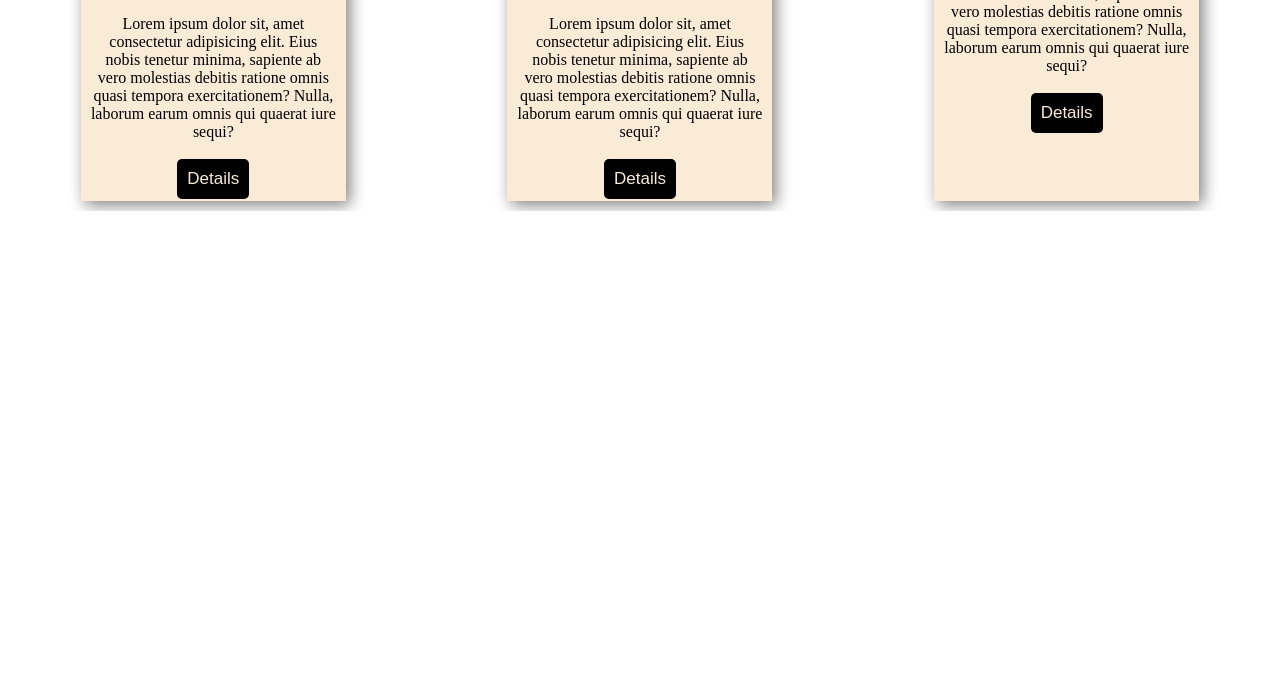
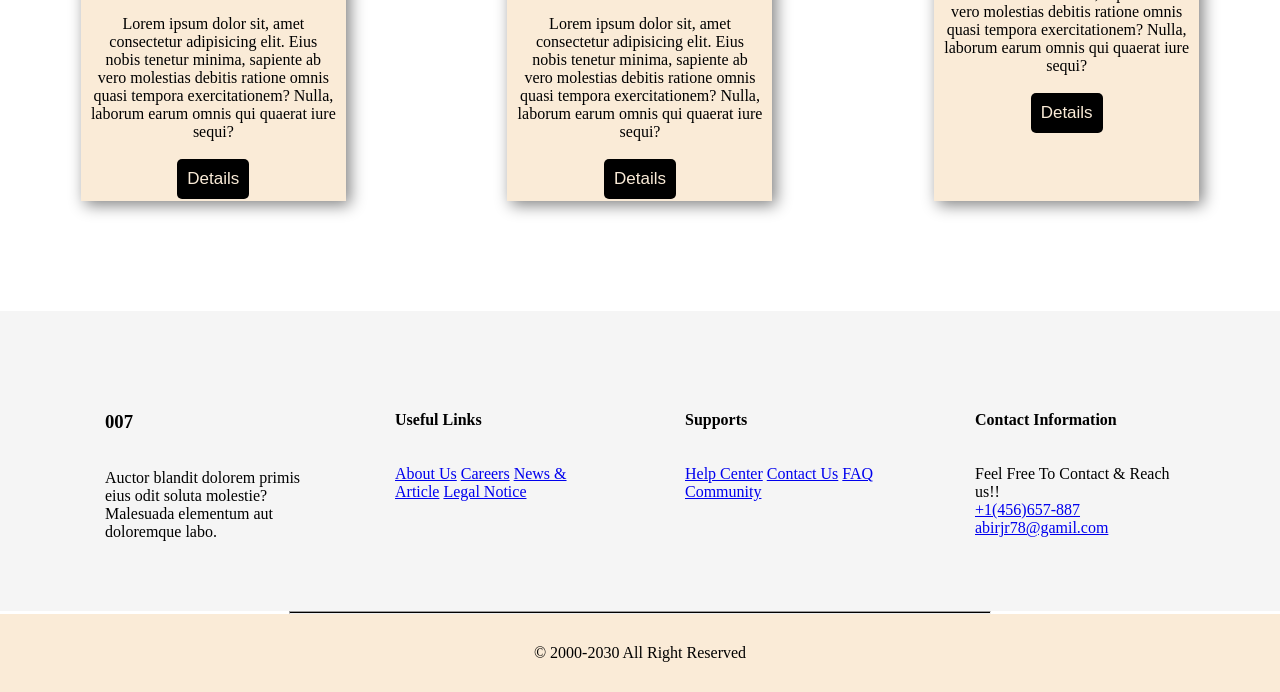
Before and after one commit to khalad007/conceptual, a plain HTML site: page index.html in a window 1280 px wide. Shown: the part 1670-2362 px from the top of the page. Before the commit the page ends 1881 px from the top, so only its background shows below. Drawn offline with Linux system fonts and the light colour scheme.

Commit message:
footer added

```diff
--- a/index.html
+++ b/index.html
@@ -67,7 +67,8 @@
 
 
                 <div class="service_div">
-                    <img class="service_logo" src="image/Hitman-Codename-47-Logo-2000-700x394-removebg-preview.png" alt="">
+                    <img class="service_logo" src="image/Hitman-Codename-47-Logo-2000-700x394-removebg-preview.png"
+                        alt="">
                     <h3>Hire HitMan</h3><br>
                     <p>Lorem ipsum dolor sit, amet consectetur adipisicing elit. Eius nobis tenetur minima, sapiente ab
                         vero molestias debitis ratione omnis quasi tempora exercitationem? Nulla, laborum earum omnis
@@ -94,7 +95,40 @@
 
         </section>
     </main>
-    <footer></footer>
+    <footer>
+        <div class="footer_sec">
+            <div class="footer_sec2">
+                <h3>007</h3><br><br>
+                <p>
+                    Auctor blandit dolorem primis eius odit soluta molestie? Malesuada elementum aut doloremque labo.
+                </p>
+            </div>
+            <div class="footer_sec2">
+                <h4>Useful Links</h4><br><br>
+                <a href="about.html">About Us</a>
+                <a href="about.html">Careers</a>
+                <a href="about.html">News & Article</a>
+                <a href="about.html">Legal Notice</a>
+
+            </div>
+            <div class="footer_sec2">
+                <h4>Supports</h4><br><br>
+                <a href="HelpCenter.html">Help Center</a>
+                <a href="contact.html">Contact Us</a>
+                <a href="faq.html">FAQ</a>
+                <a href="Community.html">Community</a>
+            </div>
+            <div class="footer_sec2">
+                <h4>Contact Information</h4><br><br>
+                <p>Feel Free To Contact & Reach us!!</p>
+                <a href="tel:+8801634901304">+1(456)657-887</a>
+                <a href="mailto:abirjr78@gamil.com">abirjr78@gamil.com</a>
+
+            </div>
+        </div>
+        <hr>
+        <p class="copy_right">&copy; 2000-2030 All Right Reserved  </p>
+    </footer>
 </body>
 
 </html>
--- a/style.css
+++ b/style.css
@@ -8,7 +8,8 @@
 }
 
 .container {
-    background: rgb(248, 241, 233);
+    /* background: rgb(248, 241, 233); */
+    background-color: whitesmoke;
     display: flex;
     align-items: center;
     padding: 15px;
@@ -30,14 +31,17 @@
 .list_item:hover {
     color: darksalmon;
 }
+
 .banner_container {
     display: flex;
     align-items: center;
     justify-content: space-around;
     height: 100vh;
-    background-image: url(image/1920x1080-vanilla-solid-color-background.jpg),linear-gradient(45deg,rgb(253, 251, 250),rgb(253, 248, 242));
+    /* background-image: url(image/1920x1080-vanilla-solid-color-background.jpg),linear-gradient(45deg,rgb(253, 251, 250),rgb(253, 248, 242)); */
+    background-color: antiquewhite;
 
 }
+
 .banner_photo {
     width: 300px;
 }
@@ -56,6 +60,7 @@
     border-radius: 5px;
     background-size: cover;
 }
+
 .btn:hover {
     background-color: antiquewhite;
     color: black;
@@ -68,12 +73,14 @@
     font-size: 45px;
     margin: 10px;
 }
+
 .about_container {
     justify-content: space-around;
     display: flex;
     align-items: center;
 
 }
+
 .about_head {
     font-size: 35px;
 
@@ -83,11 +90,13 @@
     padding: 30px;
     margin: 10px;
 }
+
 .service_container {
     display: flex;
     justify-content: space-around;
     align-items: center;
 }
+
 .service_div {
     width: 245px;
     height: 300px;
@@ -102,3 +111,33 @@
 .service_logo {
     height: 80px;
 }
+
+.footer_sec {
+    display: flex;
+    justify-content: space-around;
+    align-items: center;
+    margin-top: 100px;
+    padding: 100px 60px 0 60px;
+    background-color: whitesmoke;
+
+}
+
+.footer_sec2 {
+    height: 200px;
+    width: 200px;
+    justify-content: space-between;
+
+}
+
+hr {
+    width: 700px;
+    margin: auto;
+    height: 1px;
+background-color: black;
+}
+
+.copy_right {
+    text-align: center;
+    padding: 30px 0 30px 0;
+    background-color: antiquewhite;
+}
```
